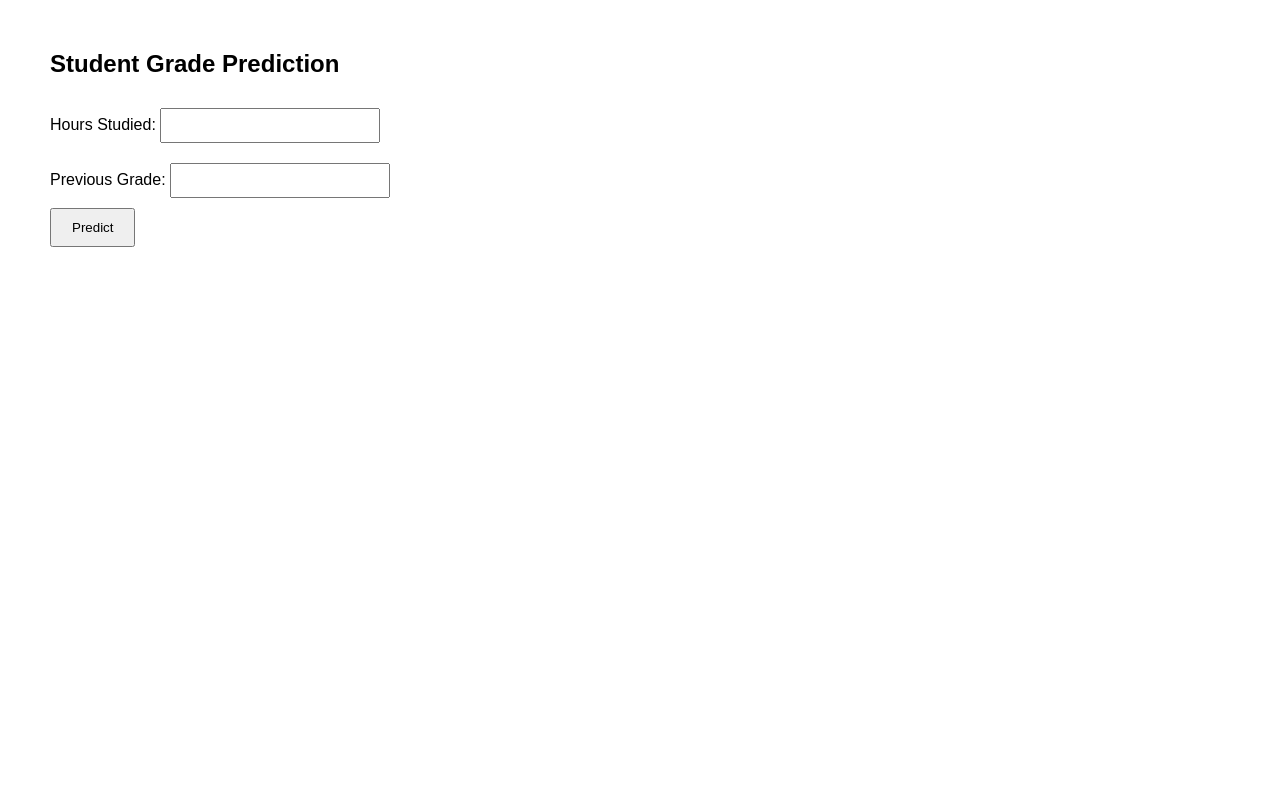
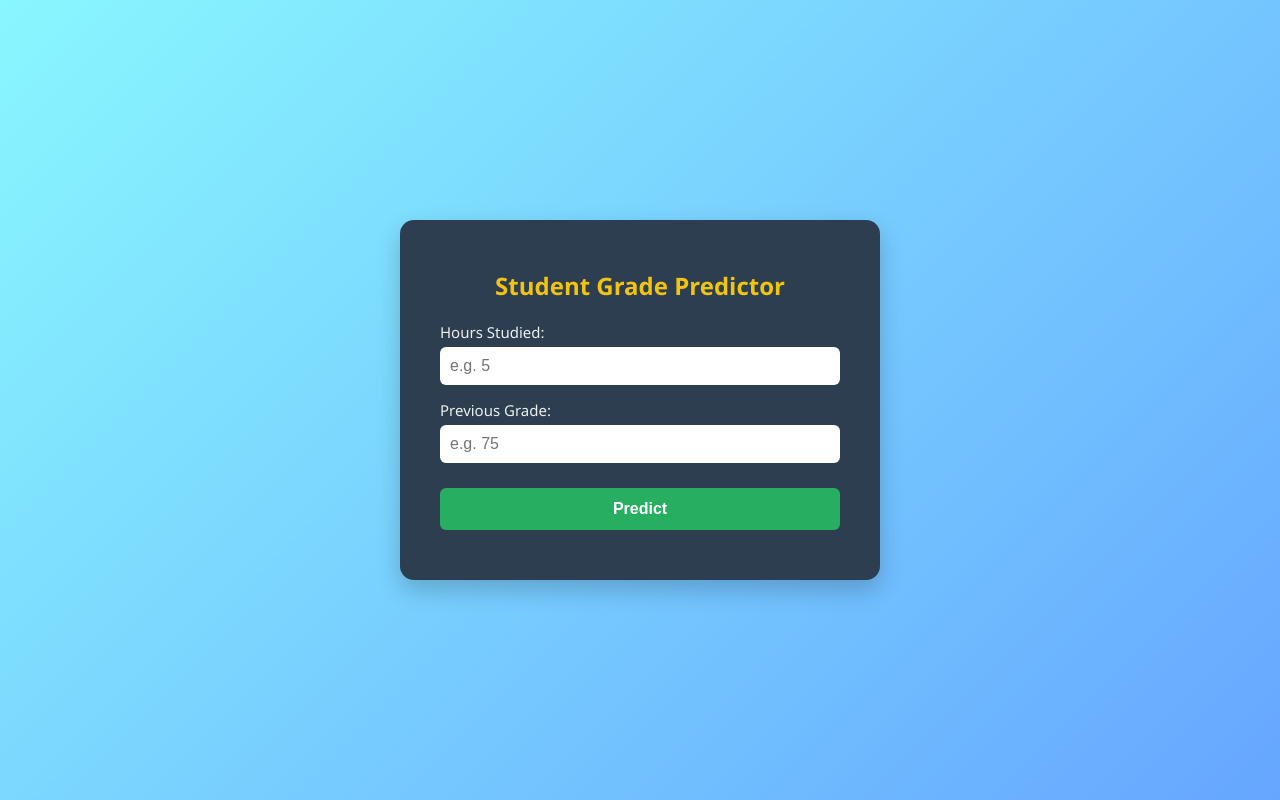
Before and after one commit to Suhas-777/student_grade_prediction, a plain HTML site: page s_g_p/index.html in a window 1280 px wide. Drawn offline with Linux system fonts and the light colour scheme.

Commit message:
updated css

```diff
--- a/s_g_p/index.html
+++ b/s_g_p/index.html
@@ -1,61 +1,115 @@
 <!DOCTYPE html>
-<html>
+<html lang="en">
 <head>
+  <meta charset="UTF-8">
   <title>Student Grade Predictor</title>
   <style>
     body {
-      font-family: Arial;
-      margin: 50px;
+      margin: 0;
+      padding: 0;
+      height: 100vh;
+      background: linear-gradient(135deg, #89f7fe, #66a6ff);
+      display: flex;
+      justify-content: center;
+      align-items: center;
+      font-family: 'Segoe UI', Tahoma, Geneva, Verdana, sans-serif;
     }
+
+    .container {
+      background-color: #2c3e50;
+      padding: 30px 40px;
+      border-radius: 14px;
+      box-shadow: 0 10px 25px rgba(0, 0, 0, 0.2);
+      color: #ecf0f1;
+      width: 90%;
+      max-width: 400px;
+    }
+
+    h2 {
+      text-align: center;
+      margin-bottom: 20px;
+      color: #f1c40f;
+    }
+
+    label {
+      display: block;
+      margin-top: 15px;
+      font-size: 15px;
+    }
+
     input {
-      padding: 8px;
-      margin: 10px 0;
-      width: 200px;
+      width: 100%;
+      padding: 10px;
+      margin-top: 5px;
+      border: none;
+      border-radius: 6px;
+      font-size: 16px;
+      box-sizing: border-box;
     }
+
     button {
-      padding: 10px 20px;
+      width: 100%;
+      margin-top: 25px;
+      padding: 12px;
+      background-color: #27ae60;
+      color: white;
+      border: none;
+      border-radius: 6px;
+      font-size: 16px;
+      font-weight: bold;
+      cursor: pointer;
+      transition: background-color 0.3s ease;
+    }
+
+    button:hover {
+      background-color: #1e8449;
+    }
+
+    #result {
+      text-align: center;
+      margin-top: 20px;
+      font-size: 18px;
+      font-weight: bold;
+      color: #f39c12;
     }
   </style>
 </head>
 <body>
-  <h2>Student Grade Prediction</h2>
-  <label>Hours Studied: <input type="number" id="hours" step="any"></label><br>
-  <label>Previous Grade: <input type="number" id="prev_grade" step="any"></label><br>
-  <button onclick="predict()">Predict</button>
+  <div class="container">
+    <h2>Student Grade Predictor</h2>
 
-  <h3 id="result"></h3>
+    <label for="hours">Hours Studied:</label>
+    <input type="number" id="hours" step="any" placeholder="e.g. 5">
+
+    <label for="prev_grade">Previous Grade:</label>
+    <input type="number" id="prev_grade" step="any" placeholder="e.g. 75">
+
+    <button onclick="predict()">Predict</button>
+
+    <div id="result"></div>
+  </div>
 
   <script>
-    let intercept, coef_hours, coef_prev;
-
-    // Fetch coefficients from config.json
-    fetch('config.json')
-      .then(response => response.json())
-      .then(data => {
-        intercept = data.intercept;
-        coef_hours = data.coef_hours;
-        coef_prev = data.coef_prev;
-      })
-      .catch(error => {
-        console.error('Error fetching model config:', error);
-      });
+    // Values from your config.json output (trained model)
+    const intercept = 33.048916993595505;
+    const coef_hours = 0.30328632;
+    const coef_prev = 0.19132681;
 
     function predict() {
       const hours = parseFloat(document.getElementById('hours').value);
       const prev = parseFloat(document.getElementById('prev_grade').value);
 
+      const result = document.getElementById('result');
+
       if (isNaN(hours) || isNaN(prev)) {
-        document.getElementById('result').innerText = "Please enter valid inputs.";
-        return;
-      }
-
-      if (intercept === undefined) {
-        document.getElementById('result').innerText = "Model not loaded yet. Try again in a moment.";
+        result.innerText = "Please enter valid inputs.";
+        result.style.color = "#e74c3c"; // red for error
         return;
       }
 
       const prediction = intercept + coef_hours * hours + coef_prev * prev;
-      document.getElementById('result').innerText = `Predicted Final Grade: ${prediction.toFixed(2)}`;
+      result.innerText = `Predicted Final Grade: ${prediction.toFixed(2)}`;
+      result.style.color = "#f39c12"; // gold for result
     }
   </script>
 </body>
```
